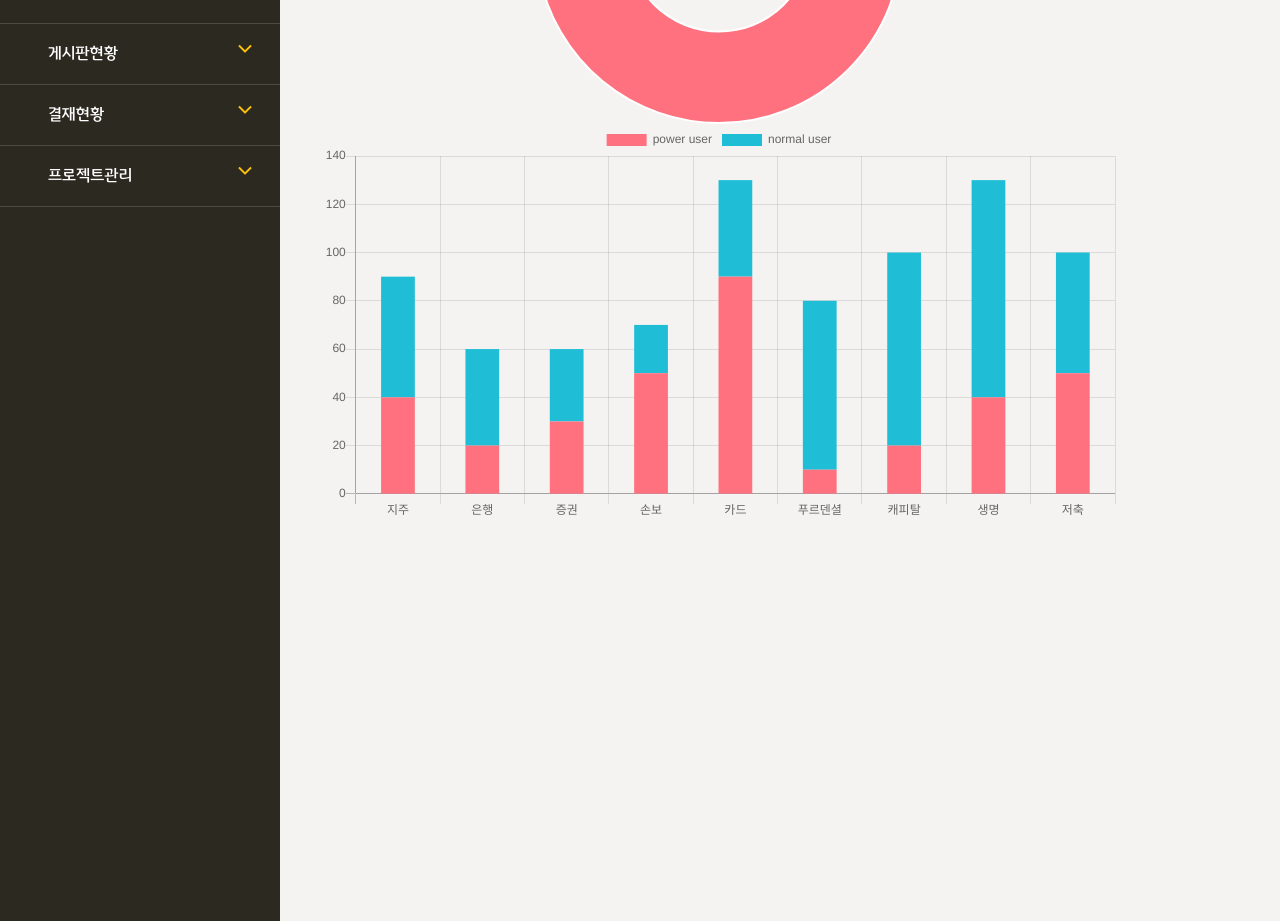
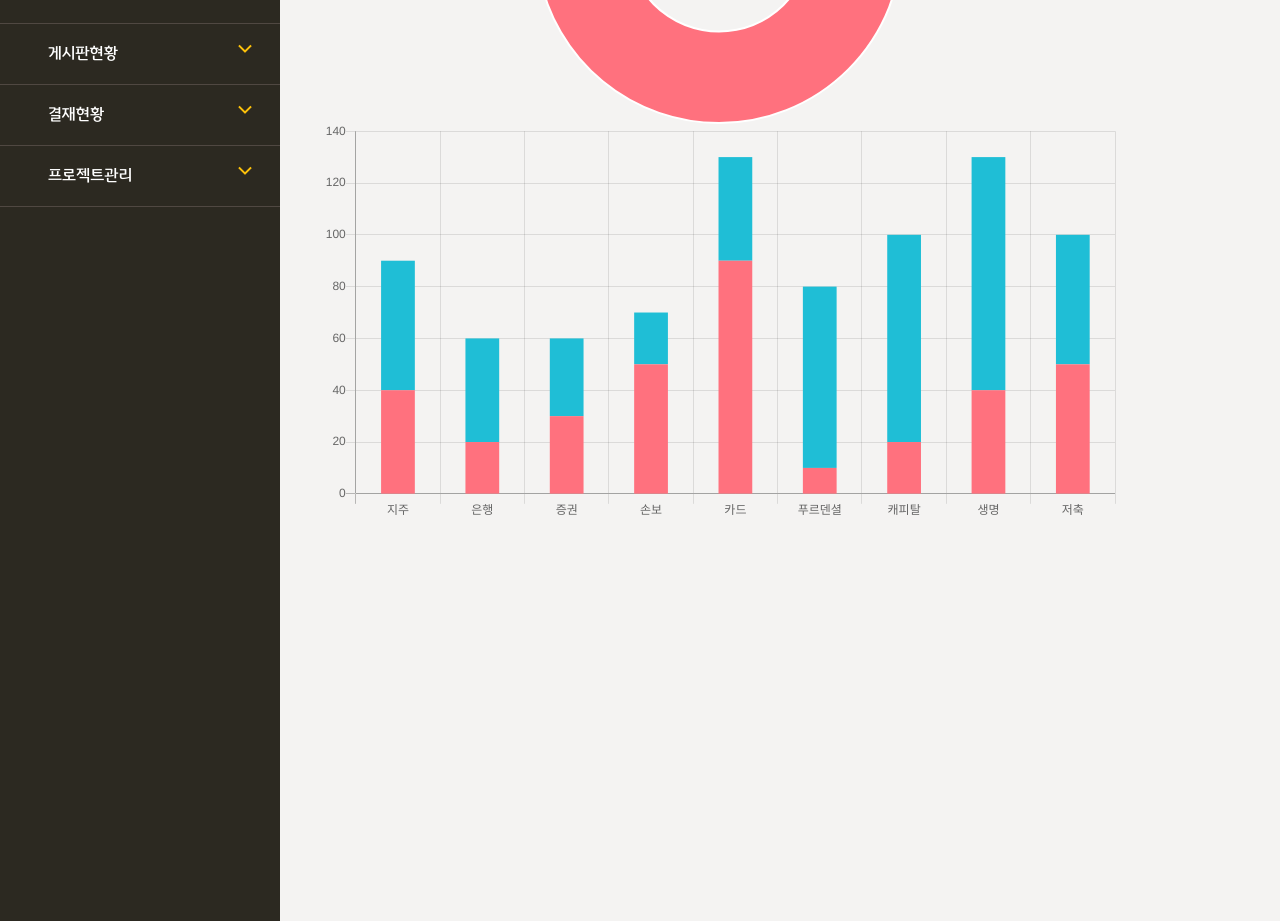
Before and after one commit to gesazumo/vuedata, a Vue app: page /admin/adm008 in a window 1280 px wide. Shown: the part 780-1701 px from the top of the page. Built offline with nearby package versions, Linux system fonts and the light colour scheme.

Commit message:
bar chart label delete

```diff
--- a/src/views/admin/ADM008.vue
+++ b/src/views/admin/ADM008.vue
@@ -210,6 +210,9 @@ export default {
 				],
 			},
 			barChartOption: {
+				legend: {
+					display: false,
+				},
 				responsive: true,
 				maintainAspectRatio: false,
 				scales: {
```
